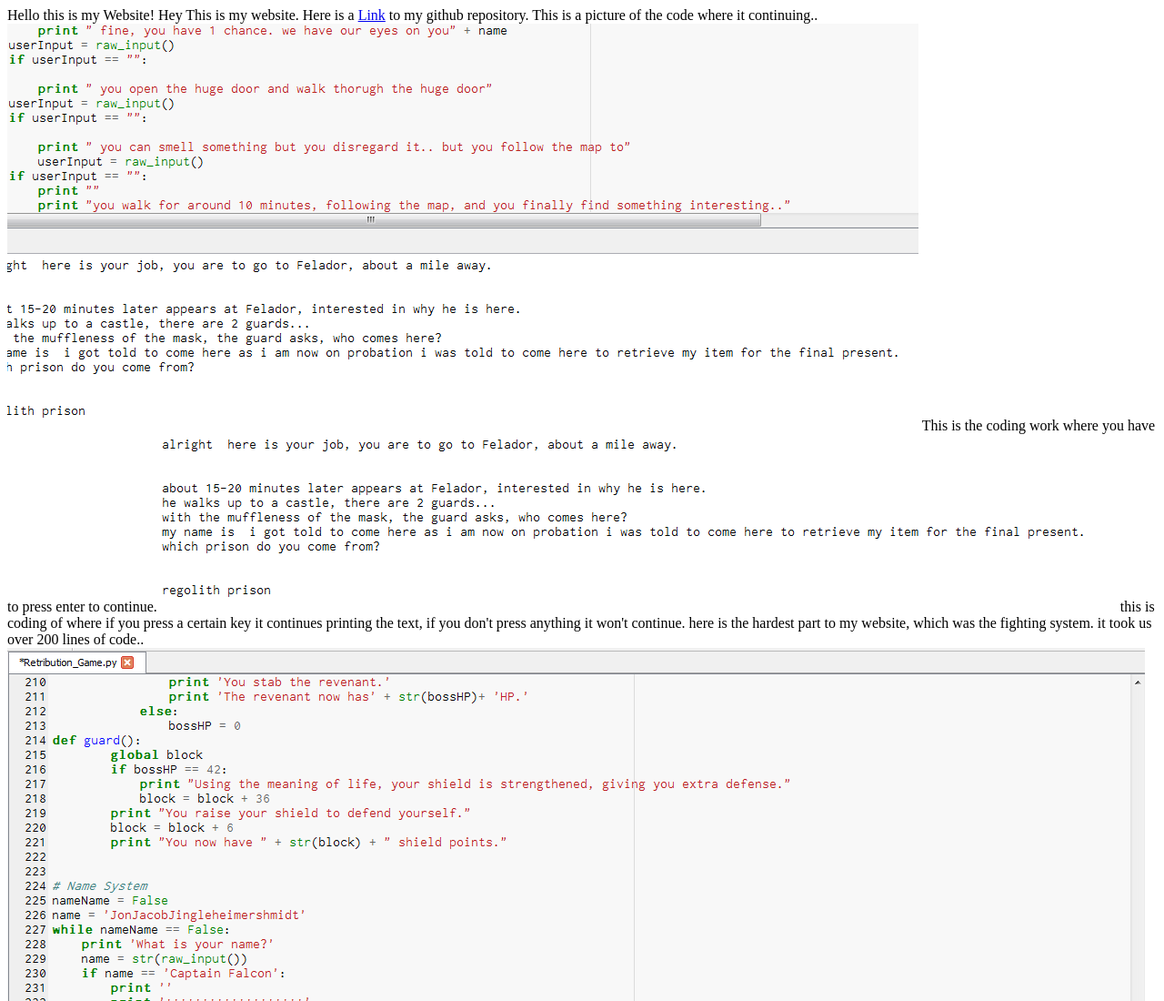
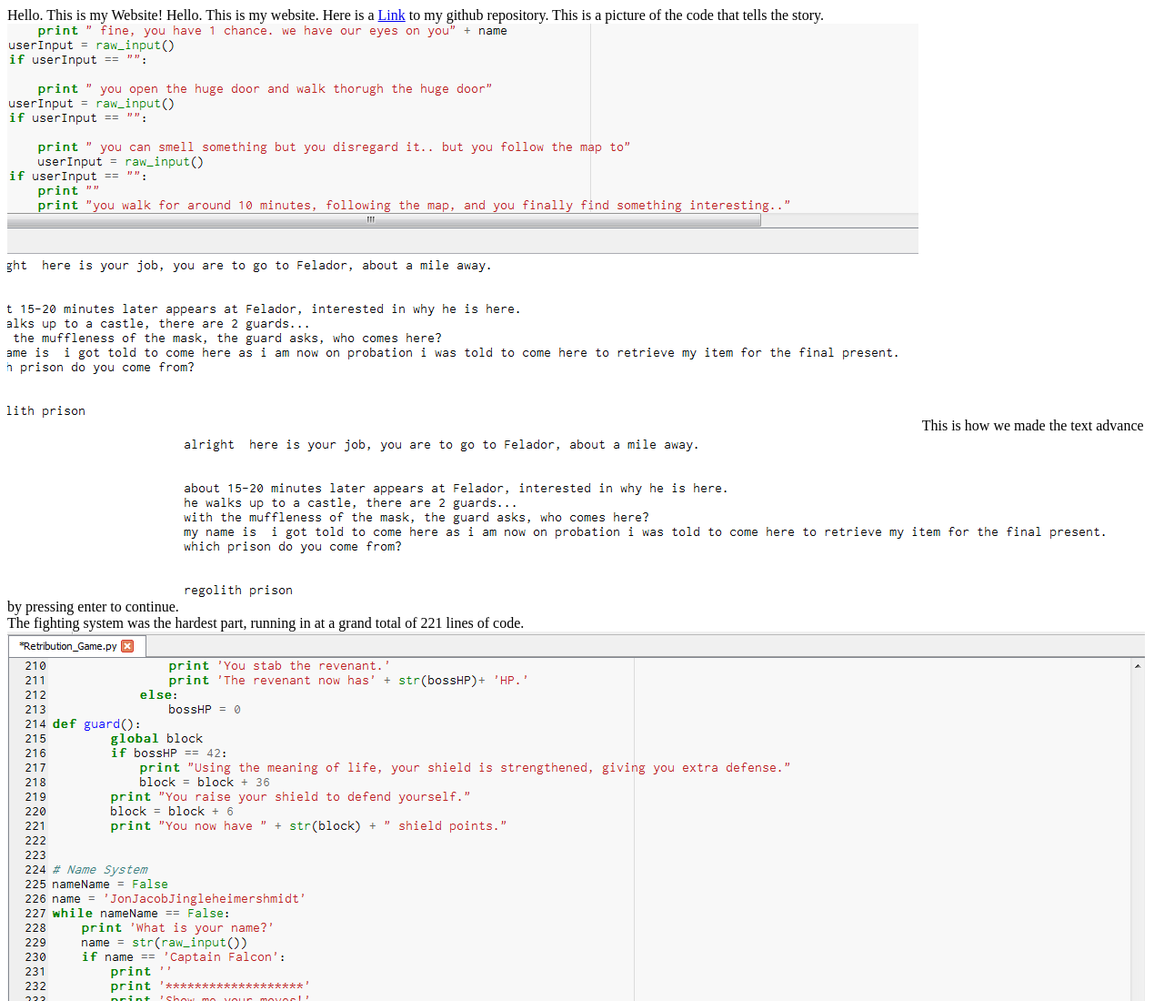
Before and after one commit to NickJacksonpyah/nickjacksonpyah.github.io, a plain HTML site: page website.html in a window 1280 px wide. Shown: the top 1100 px of the page at 91% size. Drawn offline with Linux system fonts and the light colour scheme.

Commit message:
resolution
ewq

```diff
--- a/website.html
+++ b/website.html
@@ -1,19 +1,21 @@
 <!DOCTYPE html>
 <html>
 <head>
-	<title> Hello Welcome to my website </title>
+	<title> Hello! Welcome to my website! </title>
 </head>
-	<p1> Hello this is my Website! </p1>
+	<p1> Hello. This is my Website! </p1>
 <body>
-	Hey This is my website.
+	Hello. This is my website.
 	Here is a <a href="https://github.com/NickJacksonpyah/Retribution_Game"> Link</a> to my github repository.
-	This is a picture of the code where it continuing..
+	This is a picture of the code that tells the story.
 	<img src="rofl.png" />
-	This is the coding work where you have to press enter to continue.
+	This is how we made the text advance by pressing enter to continue.
 	<img src="lol.png" />
-	this is coding of where if you press a certain key it continues printing the text, if you don't press anything it won't continue.
-	here is the hardest part to my website, which was the fighting system. it took us over 200 lines of code..
+	The fighting system was the hardest part, running in at a grand total of 221 lines of code.
 	<img src="NameAndGuard.png" />
-	this is half of the revenant's attack's for our fighting system.
+	These are half of the boss' attacks.
 	<img src="RevenantAttackCode.png" />
+	As of right now, there are 317 lines of code.
+	Resolution:
+	One of the things we would have changed is the time limit, other than that we would have made the story more conside and not beat around the bush story wise. What we would have avouided was maybe a better fighting script/coding. Other than that we think we have followed the guideline pretty well and used our time well. From our first goals and aspirations for this project we set out to do what we have done.
 </html>
```
